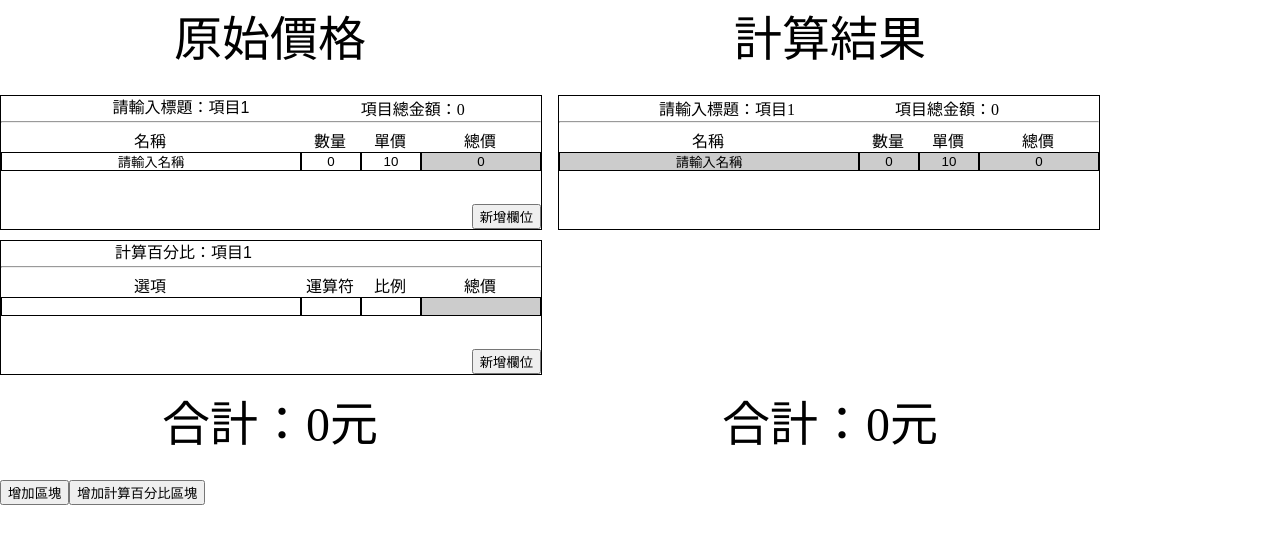
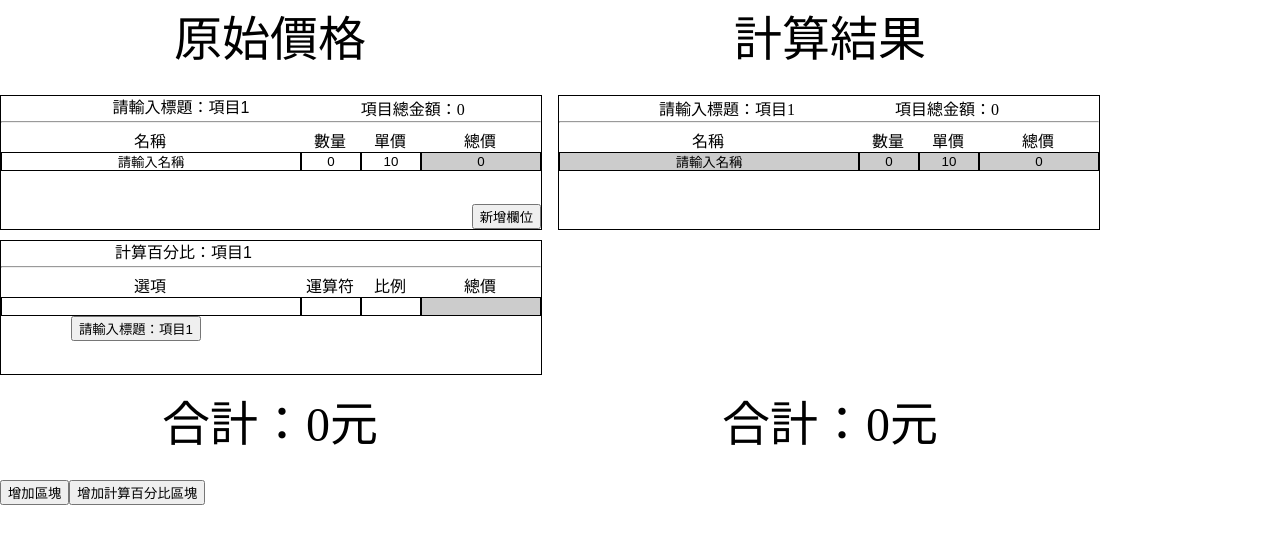
Before and after one commit to ProFusionInformationTechnology/Calculate-quote, an Angular app: page / in a window 1280 px wide. Shown: the top 544 px of the page. Built offline with nearby package versions, Linux system fonts and the light colour scheme.

Commit message:
[新增] 可以串接其他 component 相關參數的變數，並修改元件中的按鈕

```diff
--- a/src/app/app.component.ts
+++ b/src/app/app.component.ts
@@ -9,7 +9,7 @@ export class AppComponent {
   public blockArrayNum:Array<Number> = [1];
   public blockArraySpecialNum:Array<Number> = [1];
   public blockArrayAll = [{
-    name: '未命名',
+    name: `請輸入標題：項目${this.blockArrayNum.length}`,
     id: 1,
     orTotal: 0,
     caTotal: 0
@@ -24,7 +24,7 @@ export class AppComponent {
     if (type == 'nor') {
       this.blockArrayNum.push(this.blockArrayNum.length + 1);
       const obj = {
-        name: '未命名',
+        name: `請輸入標題：項目${this.blockArrayNum.length}`,
         id: this.blockArrayNum.length,
         orTotal: 0,
         caTotal: 0
--- a/src/app/component/block-area-special/block-area-special.component.html
+++ b/src/app/component/block-area-special/block-area-special.component.html
@@ -17,14 +17,12 @@
             <input type="number" class="price">
             <input type="number" class="total" readonly>
         </div>
-        <!-- <ng-container *ngFor="let val of list.values">
-            <div class="input-area">
-                <input type="text" class="name">
-                <input type="number" class="num">
-                <input type="number" class="price">
-                <input type="number" class="total" readonly>
+        <div class="operation-area-all">
+            <div class="operation-area">
+                <ng-container *ngFor="let val of listAll; let i = index">
+                    <button>{{val['name']}}</button>
+                </ng-container>
             </div>
-        </ng-container> -->
-        <button>新增欄位</button>
+        </div>
     </div>
 </div>
--- a/src/app/component/block-area-special/block-area-special.component.scss
+++ b/src/app/component/block-area-special/block-area-special.component.scss
@@ -58,10 +58,18 @@
                 width: 118px;
             }
         }
-        button {
-            position: absolute;
-            bottom: 0px;
-            right: 0px;
+        .operation-area-all {
+            display: inline-flex;
+            flex-direction: row;
+            .operation-area {
+                display: inline-flex;
+                flex-direction: column;
+                width: 50%;
+                button {
+                    width: fit-content;
+                    margin: 0 auto;
+                }
+            }
         }
     }
 }
--- a/src/app/component/block-area-special/block-area-special.component.ts
+++ b/src/app/component/block-area-special/block-area-special.component.ts
@@ -11,12 +11,9 @@ export class BlockAreaSpecialComponent {
     this.list.name = `計算百分比：項目${this.id}`;
   }
 
-  // ngOnChanges(): void {
-  //   console.error('變更後', this.listAll)
-  // }
   @Input() id:Number = 0;
 
-  @Input() listAll:Array<object> = [];
+  @Input() listAll:Array<reObj> = [];
 
   public list = {
     id: this.id,
@@ -25,5 +22,10 @@ export class BlockAreaSpecialComponent {
     caTotal: 0,
     target: '',
     operation: ''
-  }
+  };
 }
+
+interface reObj {
+  [name: string]: any;
+  [id: number]: any;
+}
```
